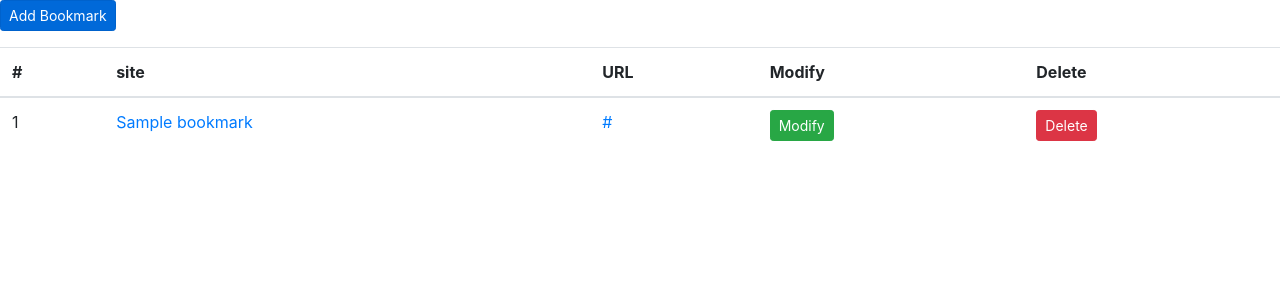
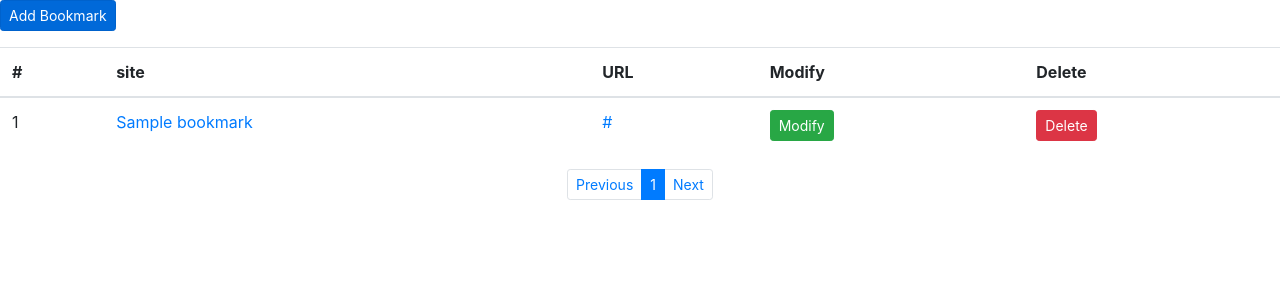
Before and after one commit to 2020emirim/2-practice-list-seonk73, a Django app: page /bookmark/ in a window 1280 px wide. Shown: the top 300 px of the page. Run offline with Django 3.2, Linux system fonts and the light colour scheme; tables that the repository leaves empty hold one stand-in row (values such as "Sample post"); some libraries are stand-ins or nearby versions.

Commit message:
pagination

```diff
--- a/bookmark/templates/bookmark/bookmark_list.html
+++ b/bookmark/templates/bookmark/bookmark_list.html
@@ -28,3 +28,32 @@
         </tbody>
     </table>
 {% endblock %}
+
+{% block pagination %}
+    <ul class="pagination pagination-sm justify-content-center">
+        {% if page_obj.has_previous %}
+            <li class="page-item">
+                <a href="{{ request.path }}?page={{ page_obj.previous_page_number }}" class="page-link">Previous</a>
+            </li>
+        {% else %}
+            <li class="page-item" disabled>
+                <a href="" class="page-link">Previous</a>
+            </li>
+        {% endif %}
+        <!-- 127.0.0.1/bookmark/?page=숫자 -->
+        {% for page in page_obj.paginator.page_range %}
+        <li class="page-item{% if page_obj.number == forloop.counter %} active{% endif %}">
+            <a href="{{ request.path }}?page={{ forloop.counter }}" class="page-link">{{ forloop.counter }}</a>
+        </li>
+        {% endfor %}
+        {% if page_obj.has_next %}
+            <li class="page-item">
+                <a href="{{ request.path }}?page={{ page_obj.next_page_number }}" class="page-link">Next</a>
+            </li>
+        {% else %}
+            <li class="page-item" disabled>
+                <a href="" class="page-link">Next</a>
+            </li>
+        {% endif %}
+    </ul>
+{% endblock %}
--- a/bookmark/views.py
+++ b/bookmark/views.py
@@ -6,6 +6,7 @@ from bookmark.models import Bookmark
 
 class BookmarkListView(ListView):  # bookmark_list.html
     model = Bookmark
+    paginate_by = 3
 
 
 class BookmarkCreateView(CreateView):  # bookmark_form.html
--- a/templates/base.html
+++ b/templates/base.html
@@ -21,7 +21,9 @@
 
 </head>
 <body>
-{% block content %}
-{% endblock %}
+    {% block content %}
+    {% endblock %}
+    {% block pagination %}
+    {% endblock %}
 </body>
 </html>
```
Also changed, not shown: README.md.
